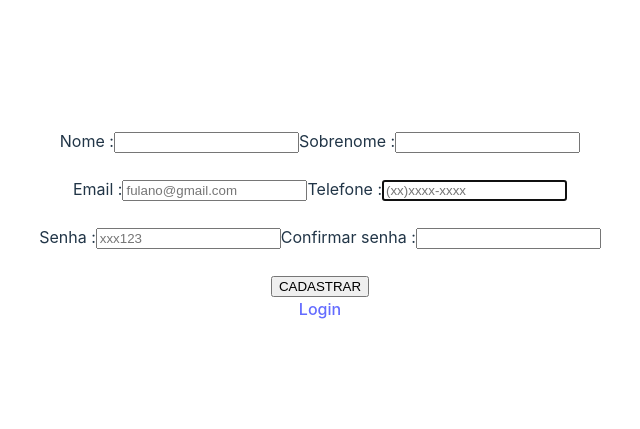
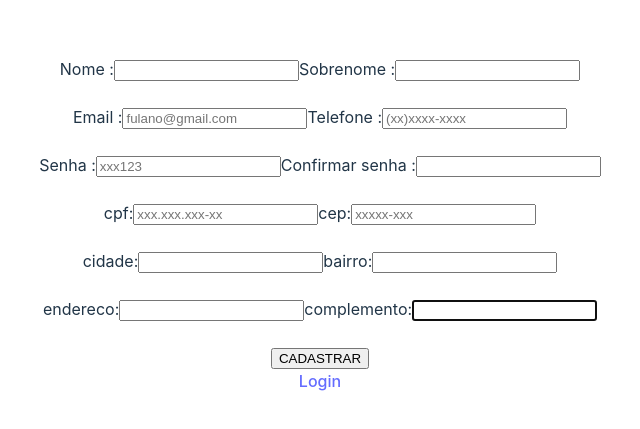
Before and after one commit to qmclouca/SENAC_REACT_FRONT, a React (Vite) app in the folder LanchesSenac/: page /cadastro in a window 1280 px wide. Shown: the part 199-628 px from the top of the page, without its empty margins (320-960 px from the left). Built offline with nearby package versions, Linux system fonts and the light colour scheme.

Commit message:
Criando conexão com o back

```diff
--- a/LanchesSenac/src/Pages/Login/Cadastro.tsx
+++ b/LanchesSenac/src/Pages/Login/Cadastro.tsx
@@ -43,6 +43,31 @@ const Cadastro = () => {
                     <input type="text"/>
 
                 </label>
+                <label id="cpf">
+                    <br /><br />cpf:
+                    <input type="text" autoFocus placeholder="xxx.xxx.xxx-xx" />
+
+                </label>
+                <label id="cep">
+                    cep:
+                    <input type="text" autoFocus placeholder="xxxxx-xxx" />
+                </label>
+                <label id="cidade">
+                <br /><br />cidade:
+                <input type="text" autoFocus/>
+                </label>
+                <label id="bairro">
+                    bairro:
+                    <input type="text" autoFocus/>
+                </label>
+                <label id="endereco">
+                <br /><br />endereco:
+                <input type="text" autoFocus/>
+                </label>
+                <label id="complemento">
+                    complemento:
+                    <input type="text" autoFocus/>
+                </label>
 
 
             </div>
```
Also changed, not shown: LanchesSenac/src/services/cadastroService.tsx (added, +18 -0 lines), LanchesSenac/src/services/cepAPI.tsx (added, +11 -0 lines).
